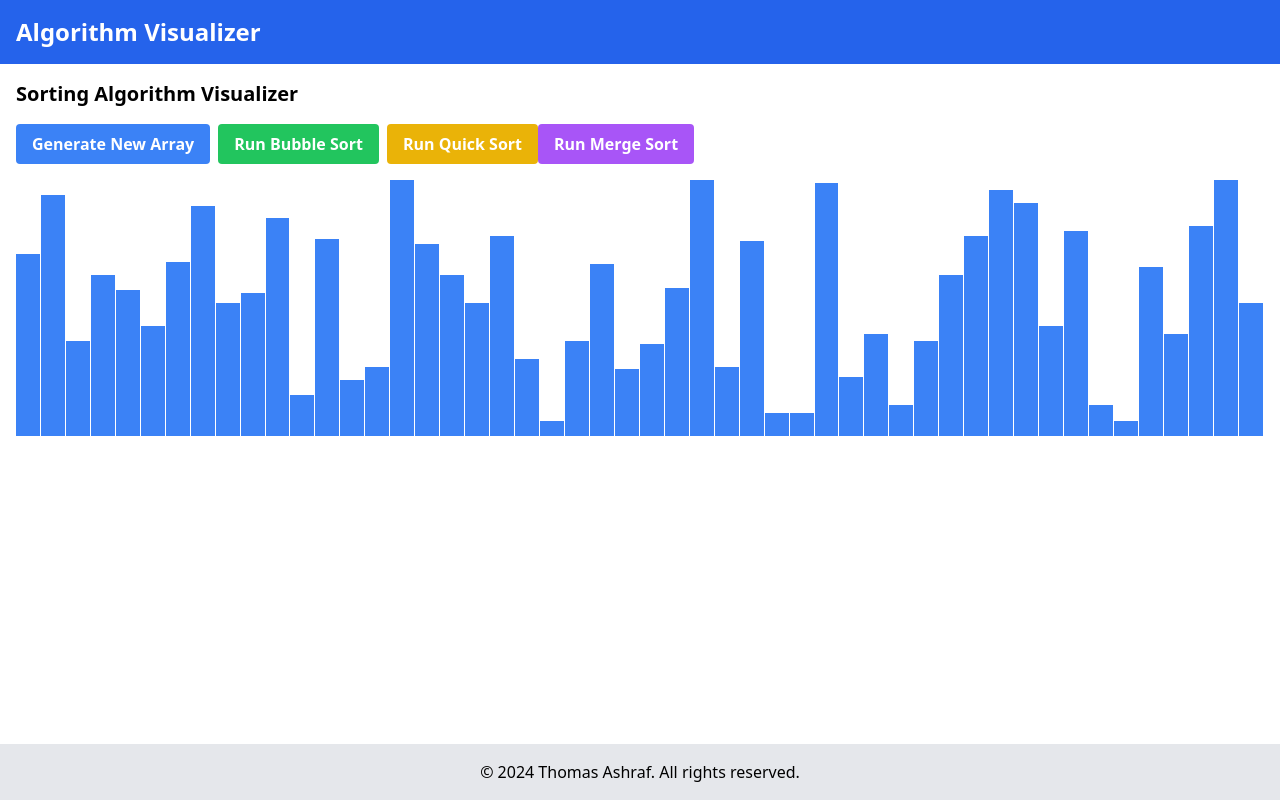
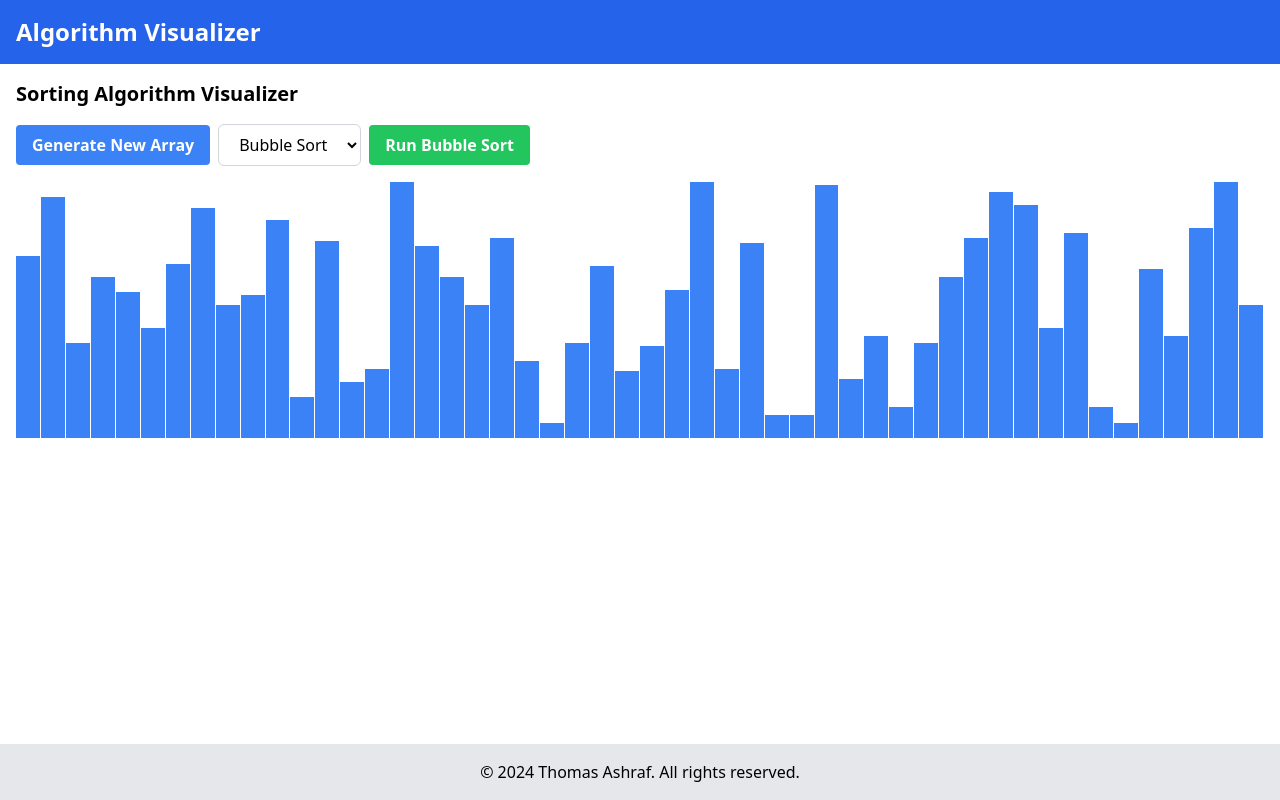
Before and after one commit to thomas-x-69/ALX_Algorithm_Visualizer, a React (Vite) app: page / in a window 1280 px wide. Built offline with nearby package versions, Linux system fonts and the light colour scheme.

Commit message:
Add algorithm selection functionality

```diff
--- a/src/components/AlgorithmVisualizer.jsx
+++ b/src/components/AlgorithmVisualizer.jsx
@@ -1,4 +1,4 @@
-import { useState, useEffect } from "react";
+import React, { useState, useEffect } from "react";
 import { generateRandomArray } from "../utils/arrayUtils";
 import { bubbleSort } from "../algorithms/bubbleSort";
 import { quickSort } from "../algorithms/quickSort";
@@ -8,6 +8,7 @@ const AlgorithmVisualizer = () => {
   const [array, setArray] = useState([]);
   const [sorting, setSorting] = useState(false);
   const [comparing, setComparing] = useState([]);
+  const [selectedAlgorithm, setSelectedAlgorithm] = useState("bubble");
 
   useEffect(() => {
     generateNewArray();
@@ -19,9 +20,22 @@ const AlgorithmVisualizer = () => {
     setComparing([]);
   };
 
-  const runBubbleSort = async () => {
+  const runSortingAlgorithm = async () => {
     setSorting(true);
-    const sorter = bubbleSort([...array]);
+    let sorter;
+    switch (selectedAlgorithm) {
+      case "bubble":
+        sorter = bubbleSort([...array]);
+        break;
+      case "quick":
+        sorter = quickSort([...array]);
+        break;
+      case "merge":
+        sorter = mergeSort([...array]);
+        break;
+      default:
+        sorter = bubbleSort([...array]);
+    }
     for (let step of sorter) {
       setArray(step.array);
       setComparing(step.comparing);
@@ -30,31 +44,6 @@ const AlgorithmVisualizer = () => {
     setComparing([]);
     setSorting(false);
   };
-
-  const runQuickSort = async () => {
-    setSorting(true);
-    const sorter = quickSort([...array]);
-    for (let step of sorter) {
-      setArray(step.array);
-      setComparing(step.comparing);
-      await new Promise((resolve) => setTimeout(resolve, 50));
-    }
-    setComparing([]);
-    setSorting(false);
-  };
-
-  const runMergeSort = async () => {
-    setSorting(true);
-    const sorter = mergeSort([...array]);
-    for (let step of sorter) {
-      setArray(step.array);
-      setComparing(step.comparing);
-      await new Promise((resolve) => setTimeout(resolve, 50));
-    }
-    setComparing([]);
-    setSorting(false);
-  };
-
   return (
     <div className="flex-1 p-4">
       <h2 className="text-xl font-semibold mb-4">
@@ -68,26 +57,25 @@ const AlgorithmVisualizer = () => {
         >
           Generate New Array
         </button>
+        <select
+          value={selectedAlgorithm}
+          onChange={(e) => setSelectedAlgorithm(e.target.value)}
+          disabled={sorting}
+          className="bg-white border border-gray-300 rounded-md py-2 px-4 mr-2"
+        >
+          <option value="bubble">Bubble Sort</option>
+          <option value="quick">Quick Sort</option>
+          <option value="merge">Merge Sort</option>
+        </select>
         <button
-          onClick={runBubbleSort}
+          onClick={runSortingAlgorithm}
           disabled={sorting}
-          className="bg-green-500 hover:bg-green-700 text-white font-bold py-2 px-4 rounded mr-2"
+          className="bg-green-500 hover:bg-green-700 text-white font-bold py-2 px-4 rounded"
         >
-          Run Bubble Sort
-        </button>
-        <button
-          onClick={runQuickSort}
-          disabled={sorting}
-          className="bg-yellow-500 hover:bg-yellow-700 text-white font-bold py-2 px-4 rounded"
-        >
-          Run Quick Sort
-        </button>
-        <button
-          onClick={runMergeSort}
-          disabled={sorting}
-          className="bg-purple-500 hover:bg-purple-700 text-white font-bold py-2 px-4 rounded"
-        >
-          Run Merge Sort
+          Run{" "}
+          {selectedAlgorithm.charAt(0).toUpperCase() +
+            selectedAlgorithm.slice(1)}{" "}
+          Sort
         </button>
       </div>
       <div className="h-64 flex items-end">
```
